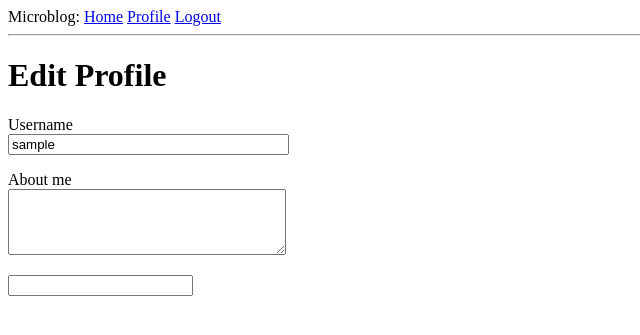
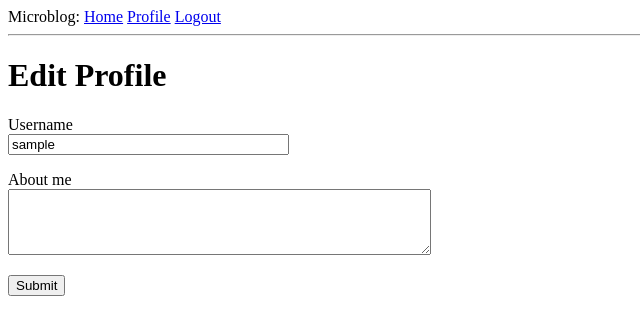
Before and after one commit to hoquem/microblog, a Flask app: page /edit_profile in a window 1280 px wide. Shown: the top 335 px of the page, without its empty margins (0-640 px from the left). Run offline with Flask 2, Linux system fonts and the light colour scheme; the visitor is signed in with stand-in values (Sample User, id 1); data comes from the database, SQL or seed files in the repository; both versions use the stored data as it was after the commit.

Commit message:
fixed submit button in edit profile page

```diff
--- a/app/forms.py
+++ b/app/forms.py
@@ -31,4 +31,4 @@ class RegistrationForm(FlaskForm):
 class EditProfileForm(FlaskForm):
     username = StringField('Username', validators=[DataRequired()])
     about_me = TextAreaField('About me', validators=[Length(min=0, max=140)])
-    submit = StringField('Submit')
+    submit = SubmitField('Submit')
--- a/app/templates/edit_profile.html
+++ b/app/templates/edit_profile.html
@@ -8,17 +8,16 @@
         {{ form.username.label }}<br>
         {{ form.username(size=32) }}<br>
         {% for error in form.username.errors %}
-         <span style="color:red;">[{{ error }}]</span>
+        <span style="color: red;">[{{ error }}]</span>
         {% endfor %}
     </p>
     <p>
         {{ form.about_me.label }}<br>
-         {{ form.about_me(cols=32, rows=4) }}<br>
+        {{ form.about_me(cols=50, rows=4) }}<br>
         {% for error in form.about_me.errors %}
-         <span style="color:red;">[{{ error }}]</span>
+        <span style="color: red;">[{{ error }}]</span>
         {% endfor %}
     </p>
     <p>{{ form.submit() }}</p>
 </form>
-
 {% endblock %}
```
Also changed, not shown: app.db. Lines whose indentation alone changed are shown as unchanged.
